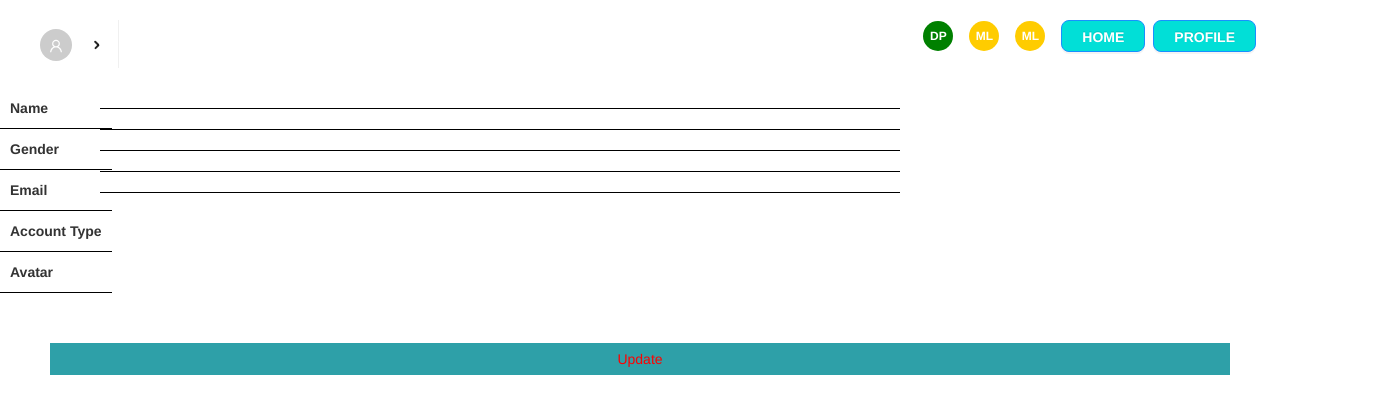
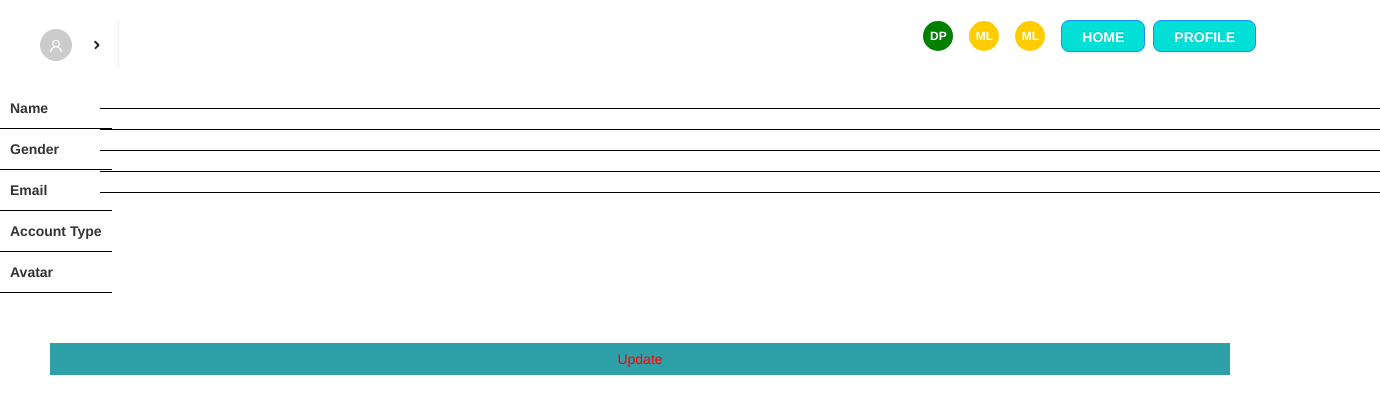
Before and after one commit to lehai2272000/updateProfile, a React (Create React App) app: page /profile in a window 1280 px wide. Shown: the top 414 px of the page, 1380 px wide, since content can reach past the window. Built offline with nearby package versions, Linux system fonts and the light colour scheme; no server answers.

Commit message:
commit update profile

```diff
--- a/src/components/Header/Header.js
+++ b/src/components/Header/Header.js
@@ -63,7 +63,13 @@ const HeaderStyle = styled(PageHeader)`
   }
 `;
 
+
+
 class Header extends Component {
+
+  handlelink=(e)=>{
+    console.log(e);
+  }
   render() {
     return (
       <div>
@@ -77,6 +83,7 @@ class Header extends Component {
               </SubMenu>
             </Menu>
           }
+
           extra={[
             <Tag color="green">DP</Tag>,
             <Tag color="vang">ML</Tag>,
@@ -85,7 +92,7 @@ class Header extends Component {
               <Link to="/">HOME</Link>
             </Button>,
             <Button type="primary">
-              <Link to="/profile">PROFILE</Link>
+              <Link to="/profile" >PROFILE</Link>
             </Button>,
           ]}
         ></HeaderStyle>
--- a/src/components/Profile/profile.scss
+++ b/src/components/Profile/profile.scss
@@ -10,7 +10,7 @@
   }
   .table-data {
     position: absolute;
-    width: 800px;
+    width: 100%;
     top: 0;
     bottom: 0;
     left: 100px;
--- a/src/components/UpdatePage/Update.js
+++ b/src/components/UpdatePage/Update.js
@@ -33,7 +33,7 @@ class Update extends Component {
         gender: data.gender,
         avatar: data.avatar,
       });
-      // this.uploadFile(data.avatar)
+      this.uploadFile(data.avatar);
     });
   };
 
@@ -49,6 +49,9 @@ class Update extends Component {
     })
       .then((res) => {
         const result = res.data;
+        this.setState({
+          avatar: result.data,
+        });
         console.log("image", result);
       })
       .catch((err) => {
@@ -144,6 +147,7 @@ class Update extends Component {
           <div className="form-group">
             <label>Avatar</label>
             <input type="file" name="avatar" onChange={this.onSelecFile} />
+            {/* {this.state.avatar? <p>{this.state.avatar}</p>:""} */}
           </div>
           <button type="submit" className="btn btn-primary">
             Submit
```
